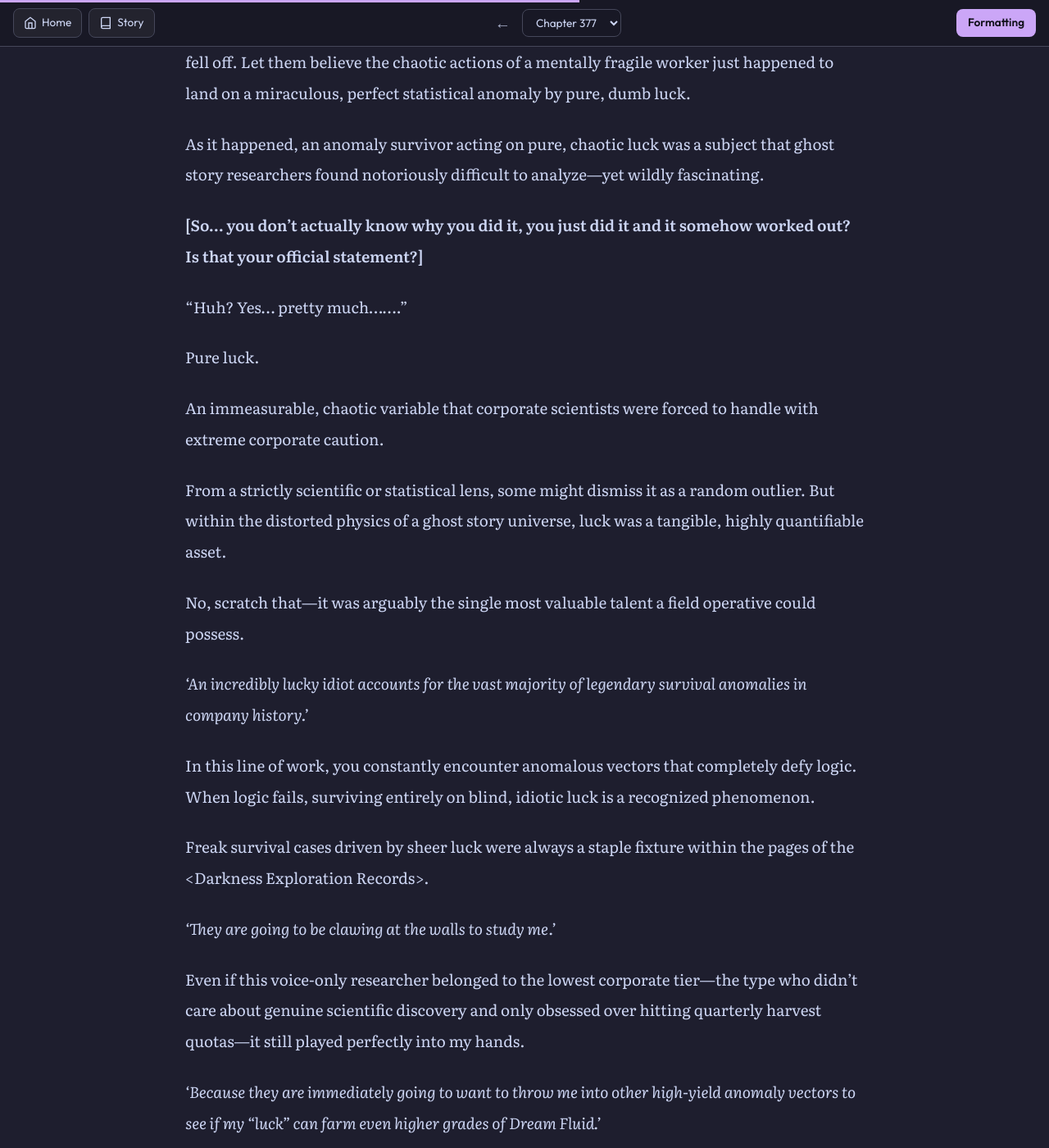
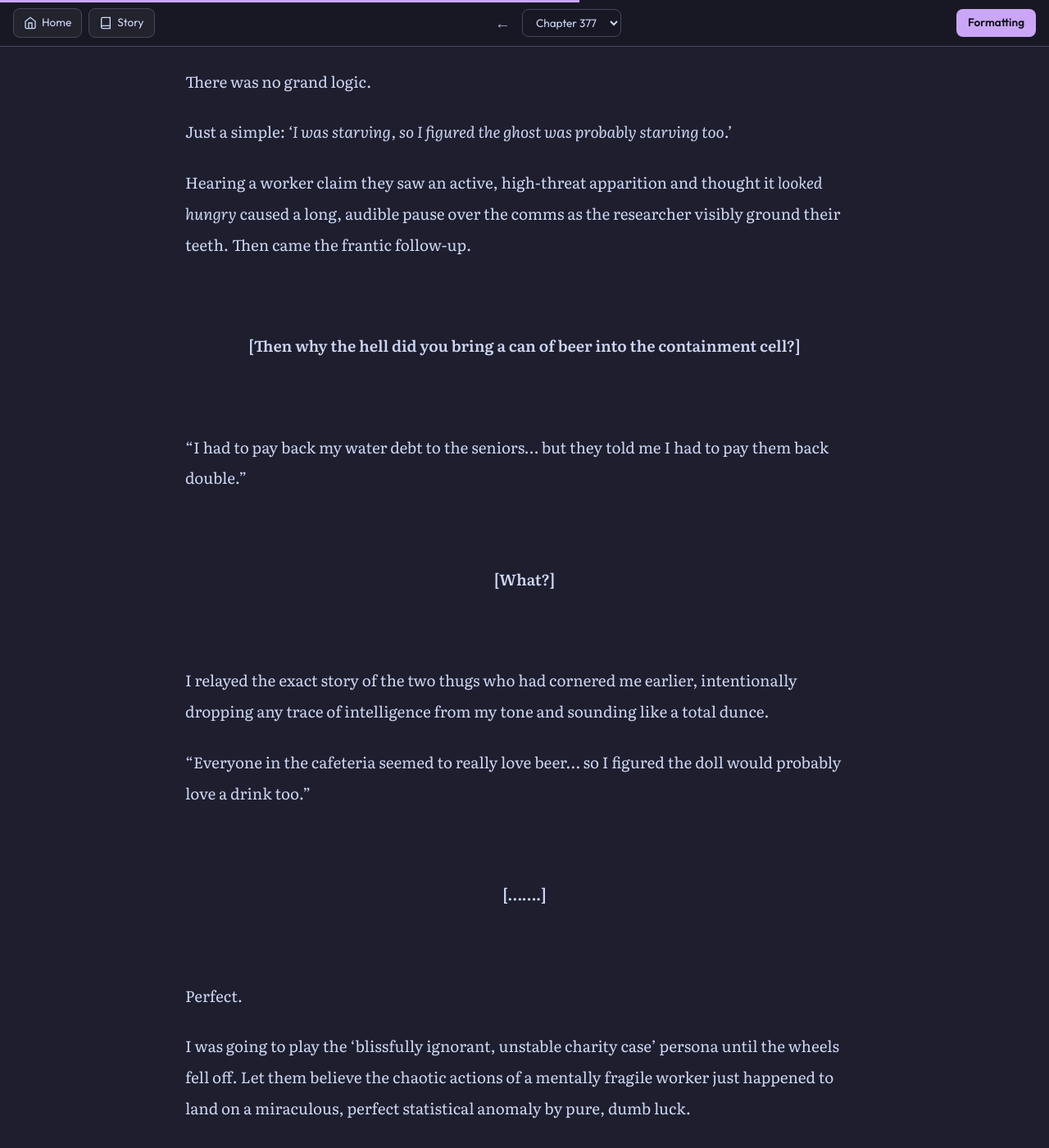
Before and after one commit to soleumn/soleumn.github.io, a Jekyll site: the page built from _chapters/gsgw/ch377.md, in a window 1280 px wide and 1400 px high, scrolled down 20717 px. Shown: the whole window at 82% size. Built offline with Jekyll 4.4.1, drawn with Linux system fonts in a browser that asks for light colours; some web fonts are replaced; comment, search, counter and statistics services are not loaded; some of the changed text lies outside the part shown.

Commit message:
Update ch377.md

```diff
--- a/_chapters/gsgw/ch377.md
+++ b/_chapters/gsgw/ch377.md
@@ -422,7 +422,7 @@
 
 <br>
 
-*You, come here*
+*<center><<span class='f-distressed' style="color: #ff5c5c;">You, come here</span></center>*
 
 <br>
 
@@ -444,7 +444,7 @@
 
 <br>
 
-*Quickly*
+*<center><<span class='f-distressed' style="color: #ff5c5c;">Quickly</span></center>*
 
 <br>
 
@@ -452,7 +452,7 @@
 
 <br>
 
-*I wish you'd die*
+*<center><<span class='f-distressed' style="color: #ff5c5c;">I wish you'd die</span></center>*
 
 <br>
 
@@ -498,20 +498,29 @@
 
 Stepping into that level of hell and successfully walking back out... what a rush.
 
+<br>
 
-**[……Worker Z999?]**
+**<center>[……Worker Z999?]</center>**
+
+<br>
 
 "……Yes."
 
 Right, they couldn't hear my internal monologue over the monitoring system.
 
+<br>
 
-**[Worker Z999, can you face the camera by the door and wave your hand?]**
+**<center>[Worker Z999, can you face the camera by the door and wave your hand?]</center>**
+
+<br>
 
 I gladly obliged, turning toward the glass and giving them a casual wave.
 
+<br>
 
-**[No way…….]**
+**<center>[No way…….]</center>**
+
+<br>
 
 A faint, unmistakable note of shock seeped through the researcher’s voice over the intercom.
 
@@ -519,8 +528,11 @@
 
 I was fine.
 
+<br>
 
-**[P-please exit the room for now.]**
+**<center>[P-please exit the room for now.]</center>**
+
+<br>
 
 A welcome invitation if I ever heard one.
 
@@ -528,8 +540,11 @@
 
 Taking a long, stabilizing breath, I walked toward the sliding door of the isolation room as it screeched open.
 
+<br>
 
-**[You there, do not move! Stay exactly where you are!]**
+**<center>[You there, do not move! Stay exactly where you are!]</center>**
+
+<br>
 
 The moment I stepped across the threshold, a security guard rushed forward under the explicit instructions of the researcher, immediately unbuckling and confiscating the armband from my forearm.
 
@@ -554,8 +569,11 @@
 
 And sure enough, later that afternoon:
 
+<br>
 
-**[Worker Z999, you are being summoned.]**
+**<center>[Worker Z999, you are being summoned.]</center>**
+
+<br>
 
 Before I could even finish swallowing my pathetic lunch, I was separated from the group and escorted by a team of security guards straight to a high-security zone labeled the **'Operation Comms Room'** to face a brutal, relentless interrogation from the lead researcher.
 
@@ -565,8 +583,11 @@
 
 "Well... it looked really hungry, so I just wanted to share some of my food with it..."
 
+<br>
 
-**[……So you are telling me you gave a premium instant rice bowl to a cursed wooden doll because you thought it was hungry?]**
+**<center>[……So you are telling me you gave a premium instant rice bowl to a cursed wooden doll because you thought it was hungry?]</center>**
+
+<br>
 
 "Yes……."
 
@@ -576,20 +597,29 @@
 
 Hearing a worker claim they saw an active, high-threat apparition and thought it *looked hungry* caused a long, audible pause over the comms as the researcher visibly ground their teeth. Then came the frantic follow-up.
 
+<br>
 
-**[Then why the hell did you bring a can of beer into the containment cell?]**
+**<center>[Then why the hell did you bring a can of beer into the containment cell?]</center>**
+
+<br>
 
 "I had to pay back my water debt to the seniors... but they told me I had to pay them back double."
 
+<br>
 
-**[What?]**
+**<center>[What?]</center>**
+
+<br>
 
 I relayed the exact story of the two thugs who had cornered me earlier, intentionally dropping any trace of intelligence from my tone and sounding like a total dunce.
 
 "Everyone in the cafeteria seemed to really love beer... so I figured the doll would probably love a drink too."
 
+<br>
 
-**[…….]**
+**<center>[…….]</center>**
+
+<br>
 
 Perfect.
 
@@ -598,8 +628,11 @@
 
 As it happened, an anomaly survivor acting on pure, chaotic luck was a subject that ghost story researchers found notoriously difficult to analyze—yet wildly fascinating.
 
+<br>
 
-**[So... you don't actually know why you did it, you just did it and it somehow worked out? Is that your official statement?]**
+**<center>[So... you don't actually know why you did it, you just did it and it somehow worked out? Is that your official statement?]</center>**
+
+<br>
 
 "Huh? Yes... pretty much……."
 
@@ -631,13 +664,19 @@
 
 I let out a weak, pathetic groan, purposefully letting my posture collapse to emphasize that my physical body was currently absolute trash.
 
+<br>
 
-**[If your physical condition is that poor, report to the medical wing immediately.]**
+**<center>[If your physical condition is that poor, report to the medical wing immediately.]</center>**
+
+<br>
 
 "But I can't spend my stipend money... I have to save every dime……."
 
+<br>
 
-**[Sigh…….]**
+**<center>[Sigh…….]</center>**
+
+<br>
 
 And with that, the lead researcher let out a heavy, frustrated sigh over the intercom.
 
@@ -651,13 +690,19 @@
 
 So, naturally, he fell back on the alternative option: an administrative reshuffle that cost him absolutely nothing, but kept his new "promising" asset functional enough to keep harvesting.
 
+<br>
 
-**[Go ahead and head out, Worker Z999.]**
+**<center>[Go ahead and head out, Worker Z999.]</center>**
+
+<br>
 
 "Yes...?"
 
+<br>
 
-**[There will be a good opportunity coming your way shortly. Don't forget who you have to thank for it.]**
+**<center>[There will be a good opportunity coming your way shortly. Don't forget who you have to thank for it.]</center>**
+
+<br>
 
 That very evening.
 
```
